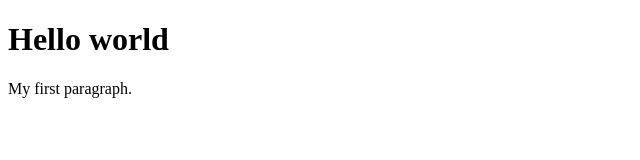
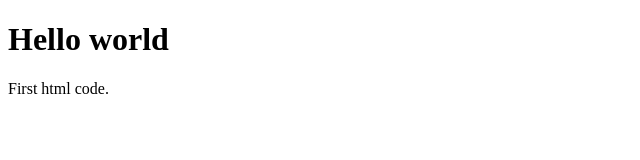
Before and after one commit to nhatndvtc/codersrank-practice, a website: page index.html in a window 1280 px wide. Shown: the full height of the page, 0-640 px from the left. Drawn offline with Linux system fonts and the light colour scheme.

Commit message:
1 file modified

```diff
--- a/index.html
+++ b/index.html
@@ -6,7 +6,7 @@
   <body>
 
     <h1>Hello world</h1>
-    <p>My first paragraph.</p>
+    <p>First html code.</p>
 
   </body>
 </html>
```
